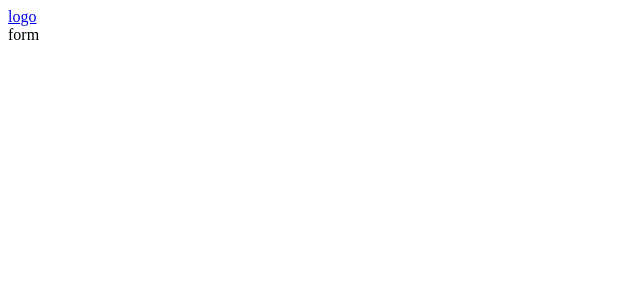
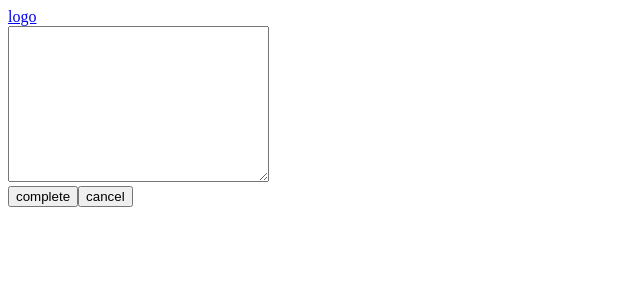
Before and after one commit to Dowap2/dowap2.github.io, a React (Create React App) app: page /write in a window 1280 px wide. Shown: the top 300 px of the page, without its empty margins (0-640 px from the left). Built offline with nearby package versions, Linux system fonts and the light colour scheme.

Commit message:
Create form

```diff
--- a/src/Form/Form.jsx
+++ b/src/Form/Form.jsx
@@ -1,5 +1,12 @@
 import React from "react";
+import { TextEditer } from "./TextEditer";
+import { FormButton } from "./FormButton";
 
 export function Form() {
-  return <div>form</div>;
+  return (
+    <div>
+      <TextEditer />
+      <FormButton />
+    </div>
+  );
 }
--- /dev/null
+++ b/src/Form/FormButton.jsx
@@ -0,0 +1,10 @@
+import React from "react";
+
+export function FormButton(props) {
+  return (
+    <div>
+      <button>complete</button>
+      <button>cancel</button>
+    </div>
+  );
+}
--- /dev/null
+++ b/src/Form/TextEditer.jsx
@@ -0,0 +1,5 @@
+import React from "react";
+
+export function TextEditer() {
+  return <textarea name="" id="" cols="30" rows="10"></textarea>;
+}
```
